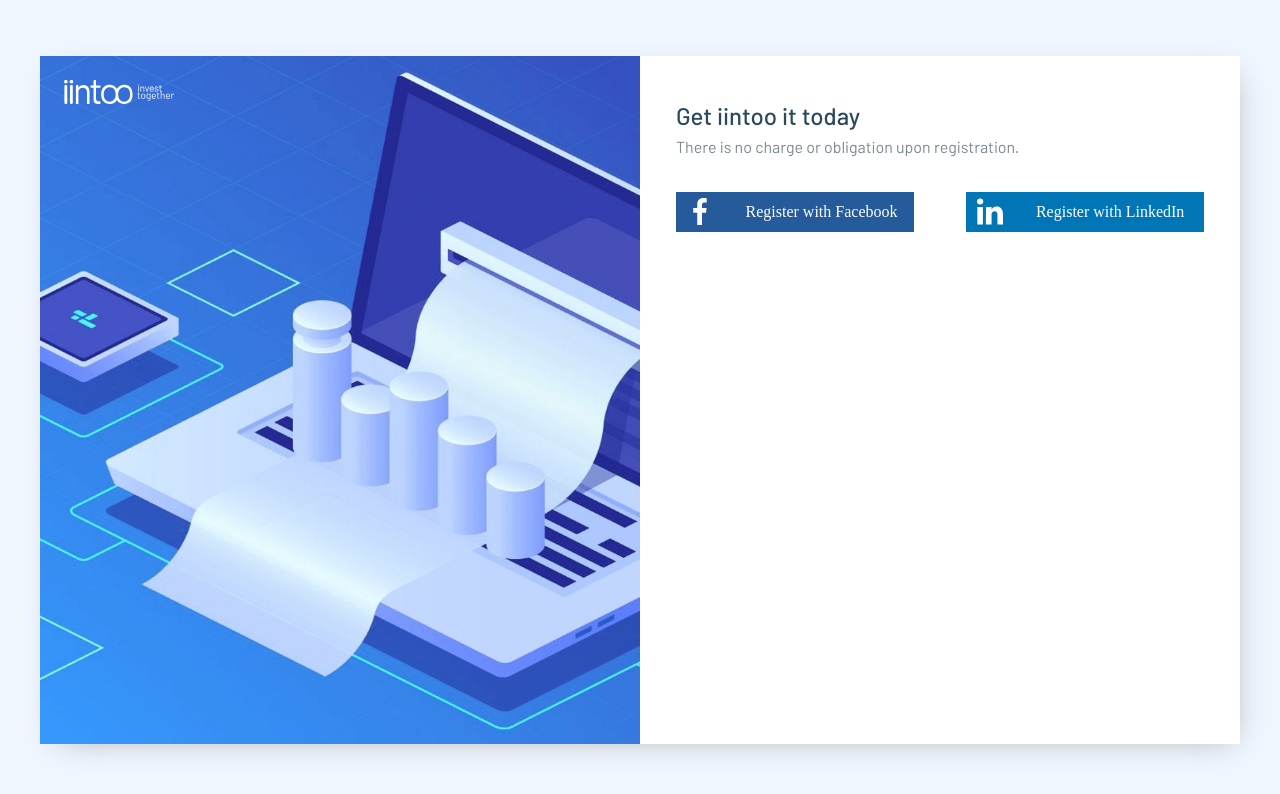
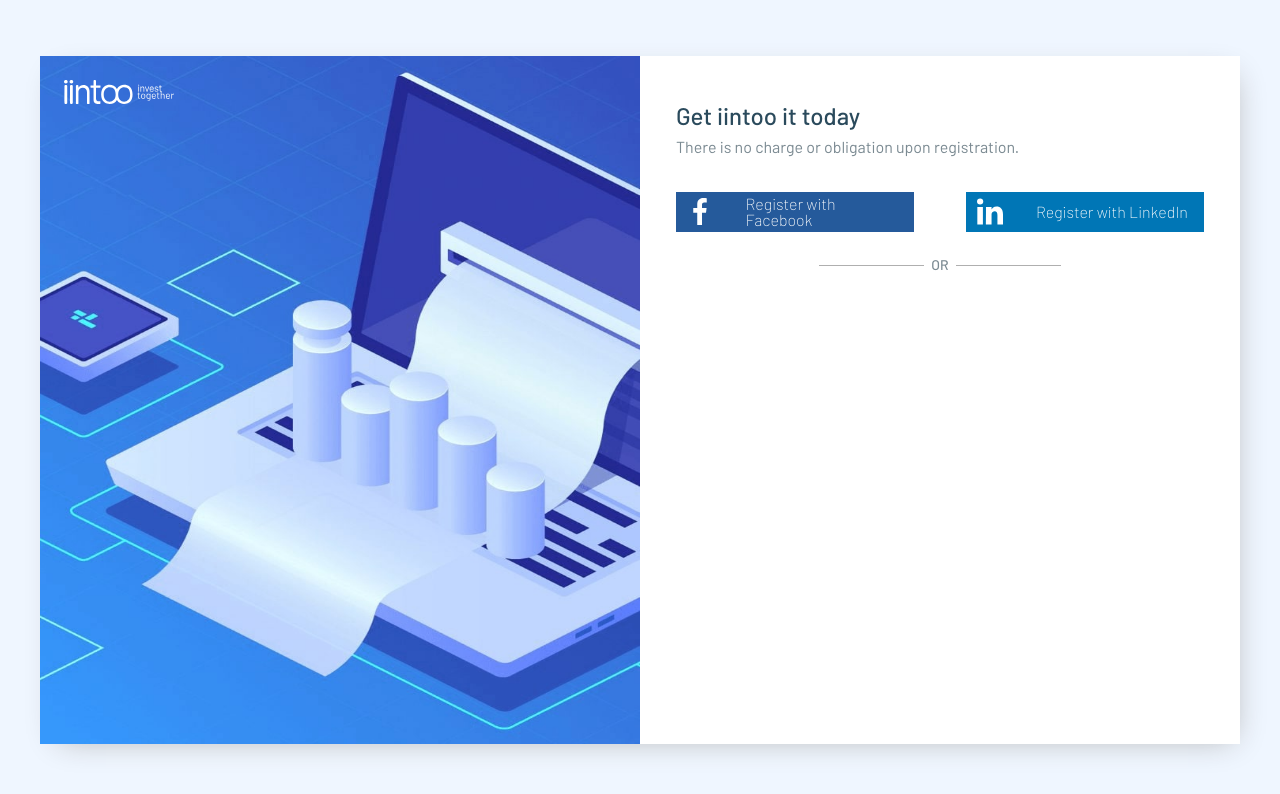
Before and after one commit to Yueuwu/css-task, a plain HTML site: page index.html in a window 1280 px wide. Drawn offline with Linux system fonts and the light colour scheme.

Commit message:
done: divider

```diff
--- a/css/fonts.css
+++ b/css/fonts.css
@@ -2,28 +2,31 @@
     font-weight: 500;
     font-family: 'Barlow';
     src: url('../fonts/barlow/Barlow-Medium.otf');
+
 }
 
 @font-face {
     font-weight: 400;
     font-family: "Barlow";
     src: url('../fonts/barlow/Barlow-Regular.otf');
+
 }
 
 @font-face {
     font-weight: 300;
     font-family: "Barlow";
     src: url('../fonts/barlow/Barlow-Light.otf');
+
 }
 
 @font-face {
     font-weight: 200;
     font-family: "Barlow";
-    src: url('../fonts/barlow/Barlow-ExtraLight_1.ttf');
+    src: url('../fonts/barlow/Barlow-ExtraLight.otf');
 }
 
 @font-face {
     font-weight: 100;
     font-family: "Barlow";
-    src: url('../fonts/barlow/Barlow-Thin_1.ttf');
+    src: url('../fonts/barlow/Barlow-Thin.otf');
 }
--- a/css/style.css
+++ b/css/style.css
@@ -8,6 +8,7 @@
 	background-color: #eff6ff;
 
 	padding: 7vmin 5vmin;
+	font-family: "Barlow";
 }
 
 .boxWrapper {
@@ -48,10 +49,6 @@
 	padding: 4% 3%;
 }
 
-.greetContainer {
-	font-family: "Barlow";
-}
-
 .large {
 	font-size: x-large;
 	font-weight: 500;
@@ -86,7 +83,6 @@
 	align-items: center;
 
 	padding: 1% 2%;
-
 }
 
 .facebook {
@@ -99,6 +95,40 @@
 .linkImg {
 	max-height: 90%;
 	margin-right: 15%;
+}
+
+.orContainer {
+	display: flex;
+	justify-content: center;
+	position: relative;
+
+	margin-top: 5%;
+	font-weight: 500;
+	color: #7b8a92;
+}
+
+.orContainer::before {
+	content: "";
+	position: absolute;
+
+	top: 50%;
+	left: 27%;
+	width: 20%;
+	height: 0.5px;
+
+	background-color: #afafaf;
+}
+
+.orContainer::after {
+	content: "";
+	position: absolute;
+
+	top: 50%;
+	right: 27%;
+	width: 20%;
+	height: 0.5px;
+
+	background-color: #afafaf;
 }
 
 @media (max-width: 768px) {
@@ -124,4 +154,10 @@
 		height: 8vmin;
 		margin-bottom: 4%;
 	}
+	.orContainer::before {
+		left: 24%;
+	}
+	.orContainer::after {
+		right: 24%;
+	}
 }
--- a/index.html
+++ b/index.html
@@ -31,7 +31,7 @@
 							</div>
 						</div>
 						<div class="orContainer">
-
+							<div class="or">OR</div>
 						</div>
 						<div class="postAphone">
 
```
